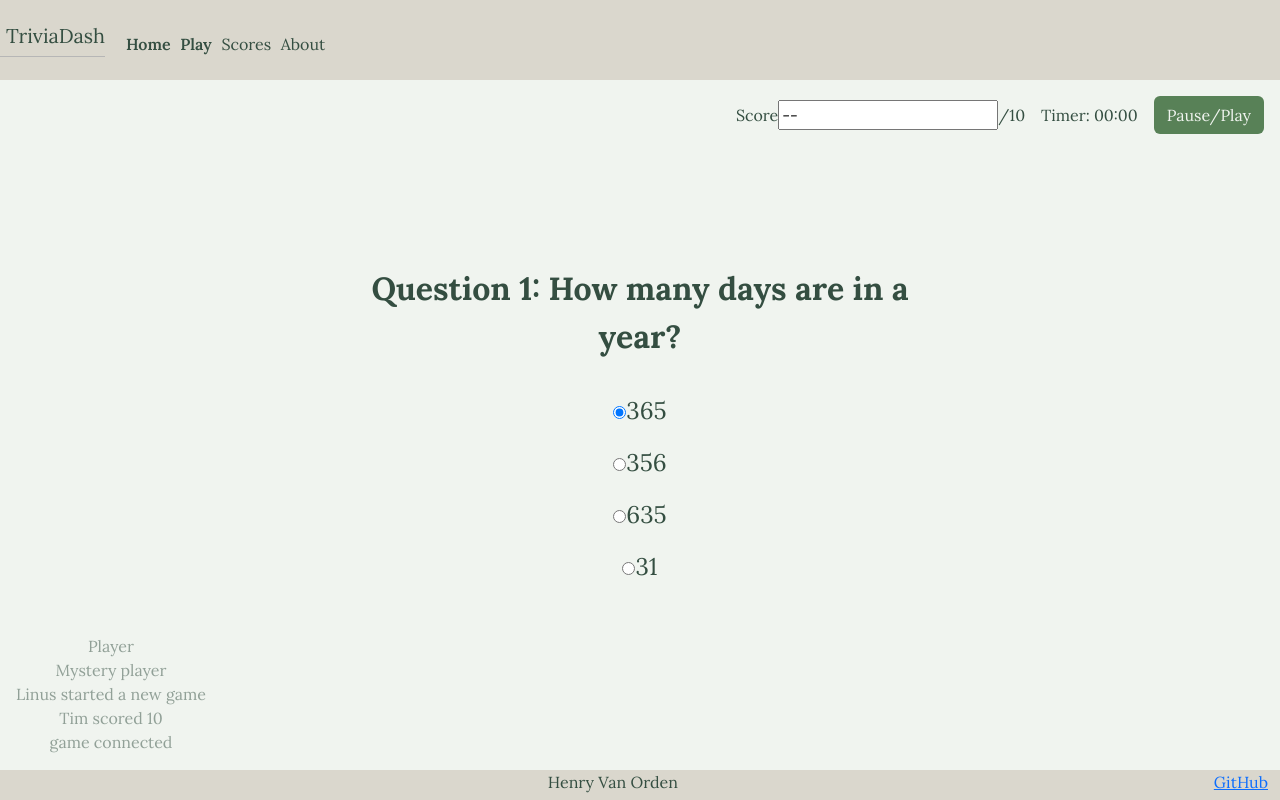
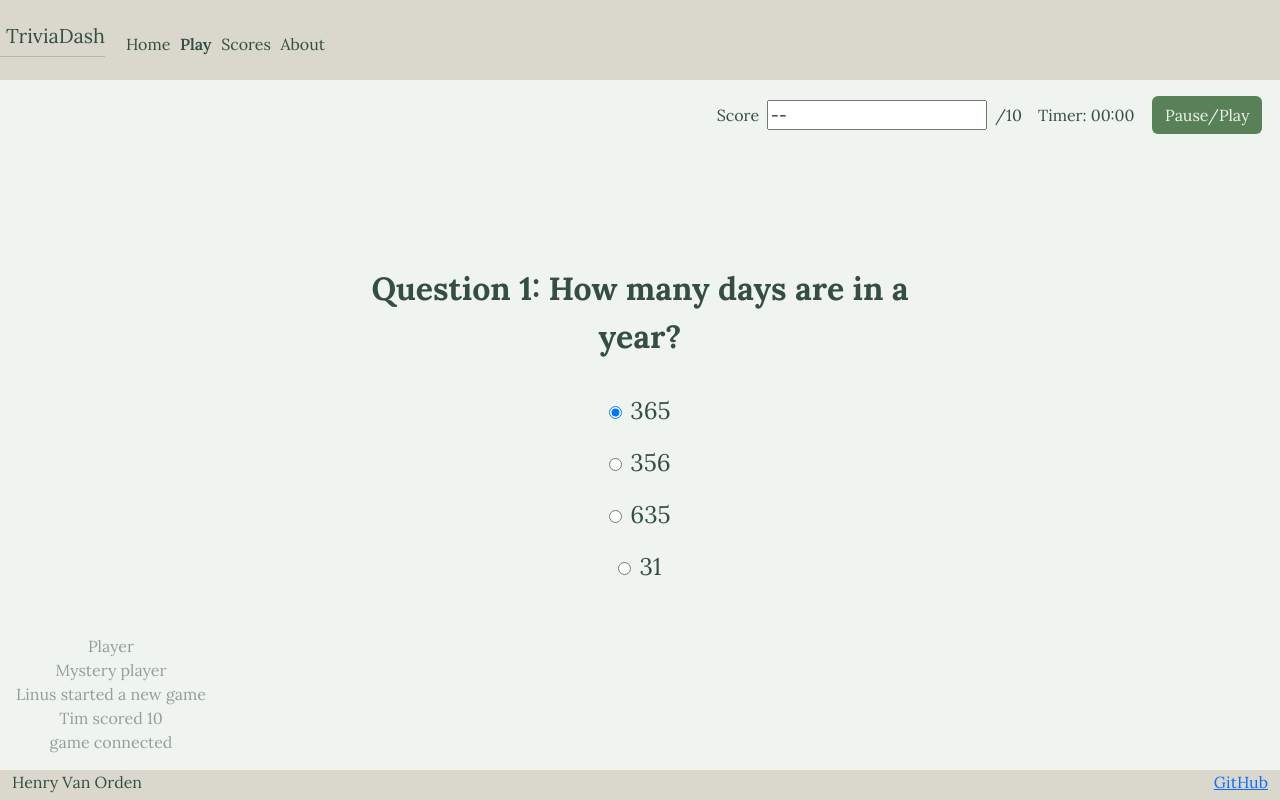
Before and after one commit to henryvanorden-crypto/startup, a React (Vite) app: page /play in a window 1280 px wide. Built offline with nearby package versions, Linux system fonts and the light colour scheme.

Commit message:
fix minor spacing issues

```diff
--- a/index.html
+++ b/index.html
@@ -1,12 +1,13 @@
 <!DOCTYPE html>
 <html lang="en">
   <head>
-    <meta charset="utf-8" />
-    <link rel="icon" href="/favicon.ico" />
-    <meta name="viewport" content="width=device-width, initial-scale=1" />
-    <meta name="theme-color" content="#000000" />
+    <meta charset="UTF-8" />
+    <!-- Tell browsers not to scale the viewport automatically -->
+    <meta name="viewport" content="width=device-width, initial-scale=1.0" />
+    <title>TriviaDash React</title>
 
-    <title>Startup React</title>
+    <link href="https://cdn.jsdelivr.net/npm/bootstrap@5.3.8/dist/css/bootstrap.min.css" rel="stylesheet" integrity="sha384-sRIl4kxILFvY47J16cr9ZwB07vP4J8+LH7qKQnuqkuIAvNWLzeN8tE5YBujZqJLB" crossorigin="anonymous">
+    <link rel="stylesheet" href="app.css" />
   </head>
   <body>
     <noscript>You need to enable JavaScript to run this app.</noscript>
--- a/src/app.css
+++ b/src/app.css
@@ -17,7 +17,7 @@ main {
   display: flex;
   flex-direction: column;
   align-items: center;
-  justify-content: space-around;
+  justify-content: center;
   position: relative;
 }
 
@@ -30,6 +30,10 @@ menu {
   display: flex;
   flex-direction: row !important;
   list-style: none;
+}
+
+button {
+  margin: 0 0.1rem;
 }
 
 .navbar-brand {
@@ -67,6 +71,10 @@ footer a {
   align-items: center;
 }
 
+.quiz-header input {
+  margin: 0 0.5rem;
+}
+
 .quiz-answers {
   font-size: 1.5rem;
   margin-bottom: 1rem;
@@ -75,6 +83,9 @@ footer a {
   gap: 1rem;
 }
 
+.quiz-answers input[type="radio"] {
+  margin-right: 0.5rem;
+}
 
 #quiz-question{
     font-weight: bold;
--- a/src/app.jsx
+++ b/src/app.jsx
@@ -11,19 +11,19 @@ import { About } from './about/about';
 export default function App() {
   return (
     <BrowserRouter>
-  <div className="body back-dark text-center">
+        <div className="body back-dark">
             <header className="container-fluid">
             <nav className="navbar fixed-top">
                 <div className="navbar-brand">TriviaDash</div>
                 <menu className="navbar-nav">
-          <li className="nav-item"><NavLink to="/" className="nav-link active">Home</NavLink></li>
+                <li className="nav-item"><NavLink to="/" className="nav-link">Home</NavLink></li>
                 <li className="nav-item"><NavLink to="play" className="nav-link">Play</NavLink></li>
                 <li className="nav-item"><NavLink to="scores" className="nav-link">Scores</NavLink></li>
                 <li className="nav-item"><NavLink to="about" className="nav-link">About</NavLink></li>
                 </menu>
             </nav>
             </header>
-
+            <main>
                 <Routes>
                     <Route path='/' element={<Login />} exact />
                     <Route path='/play' element={<Play />} />
@@ -31,7 +31,7 @@ export default function App() {
                     <Route path='/about' element={<About />} />
                     <Route path='*' element={<NotFound />} />
                 </Routes>
-
+            </main>
             <footer>
             <div className="container-fluid">
                 <span className="text-reset">Henry Van Orden</span>
```
Lines whose indentation alone changed are shown as unchanged.
